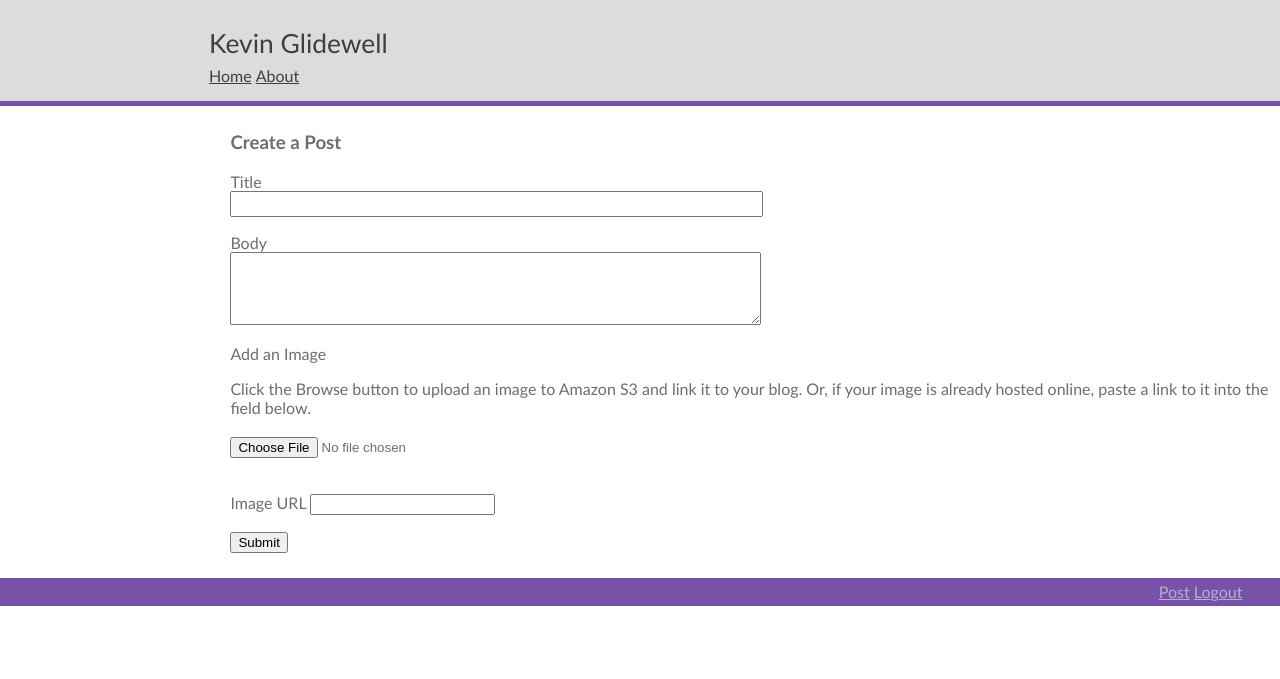
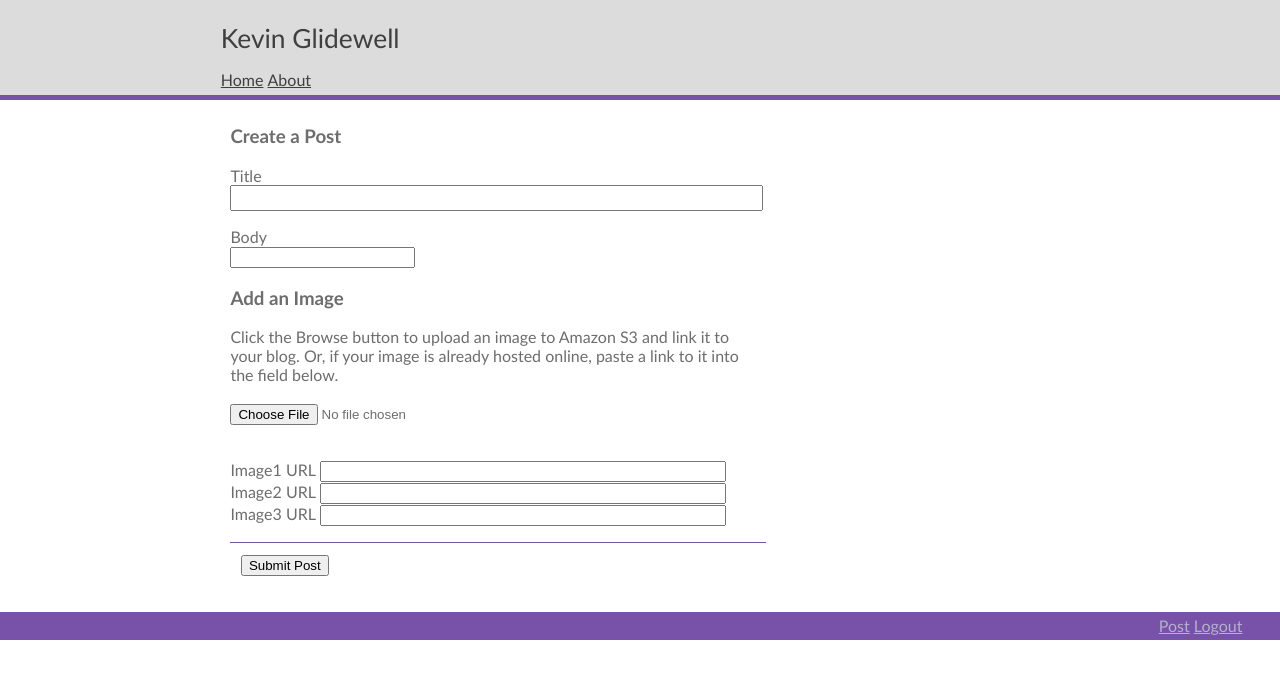
Before and after one commit to kpglide/blog, a Flask app: page /post in a window 1280 px wide. Shown: the top 679 px of the page. Run offline with Flask 2, Linux system fonts and the light colour scheme; a user stored in the database is signed in; some libraries are stand-ins or nearby versions.

Commit message:
updated styles

```diff
--- /dev/null
+++ b/app/main/__init__.py
@@ -0,0 +1,5 @@
+from flask import Blueprint
+
+main = Blueprint('main', __name__)
+
+from . import views, errors
--- a/app/forms.py
+++ b/app/main/forms.py
@@ -1,5 +1,7 @@
 from flask.ext.wtf import Form
 from wtforms import BooleanField, TextField, TextAreaField, validators
+from wtforms import ValidationError
+from flask.ext.pagedown.fields import PageDownField
 
 #Represents a form for logging in
 class LoginForm(Form):
@@ -9,5 +11,7 @@ class LoginForm(Form):
 #Represents a form for creating blog posts
 class PostForm(Form):
 	title = TextField('title', [validators.InputRequired(), validators.Length(min=1, max=140)])
-	body = TextAreaField('body', [validators.InputRequired(), validators.Length(min=1, max=5000)])
-	image_url = TextField('image_url', [validators.Length(max=500)])
+	body = PageDownField('body', [validators.InputRequired()])
+	image1_url = TextField('image1_url', [validators.Length(max=500)])
+	image2_url = TextField('image2_url', [validators.Length(max=500)])
+	image3_url = TextField('image3_url', [validators.Length(max=500)])
--- a/app/views.py
+++ b/app/main/views.py
@@ -1,22 +1,23 @@
-from app import app, db
+from .. import db
 from flask import render_template, flash, url_for, redirect, session, request,\
-					Response
-from forms import LoginForm, PostForm
-from models import User, Post
-from config import POSTS_PER_PAGE
+					current_app, make_response, Response
+from . import main
+from .forms import LoginForm, PostForm
+from ..models import User, Post
 import time, os, json, base64, hmac, urllib
 from hashlib import sha1
 
 #Display home page showing a paginated list of blog posts
-@app.route('/')
-@app.route('/index')
-@app.route('/index/<int:page>')
-def index(page = 1):
-	posts = Post.query.order_by(Post.timestamp.desc()).paginate(page, POSTS_PER_PAGE, False)
+@main.route('/')
+@main.route('/index')
+@main.route('/index/<int:page>')
+def index(page = 1, type=int):
+	posts = Post.query.order_by(Post.timestamp.desc()).paginate(page,
+								per_page=current_app.config['POSTS_PER_PAGE'])
 	return render_template('index.html', posts=posts)
 
 #Display admin page where registered users are able to login
-@app.route('/admin', methods=['GET', 'POST'])
+@main.route('/admin', methods=['GET', 'POST'])
 def admin():
 	if 'logged_in' in session:
 		return render_template('admin.html')
@@ -27,37 +28,39 @@ def admin():
 			session['username'] = user.username
 			session['user_id'] = user.id
 			session['logged_in'] = True
-			return redirect(url_for('post'))
+			return redirect(url_for('.post'))
 		else:
 			flash('Sorry, you are not registered.  Please contact the site owner to register.')
 			return render_template('admin.html', form=form)
 	return render_template('admin.html', form=form)
 
-@app.route('/logout')
+@main.route('/logout')
 def logout():
 	session.pop('logged_in', None)
 	session.pop('user_id', None)
 	session.pop('username', None)
 	flash('You were logged out')
-	return redirect(url_for('index'))
+	return redirect(url_for('.index'))
 
 #Display post page where a logged in user may draft and submit a blog post
-@app.route('/post', methods=['GET', 'POST'])
+@main.route('/post', methods=['GET', 'POST'])
 def post():
 	if 'logged_in' not in session:
-		return redirect(url_for('admin'))
+		return redirect(url_for('.admin'))
 	form = PostForm()
 	user_id = session['user_id']
 	if form.validate_on_submit():
-		post = Post(title=form.title.data, body=form.body.data, user_id=user_id,
-					image_url=form.image_url.data)
+		post = Post(title=form.title.data, body=form.body.data,
+					user_id=user_id, image1_url=form.image1_url.data,
+					image2_url=form.image2_url.data,
+					image3_url=form.image3_url.data)
 		db.session.add(post)
 		db.session.commit()
 		flash('Your post is now live.')
 		return redirect('index')
 	return render_template('post.html', form=form)
 
-@app.route('/sign_s3/')
+@main.route('/sign_s3/')
 def sign_s3():
     AWS_ACCESS_KEY = os.environ.get('AWS_ACCESS_KEY')
     AWS_SECRET_KEY = os.environ.get('AWS_SECRET_KEY')
@@ -84,23 +87,23 @@ def sign_s3():
     return Response(content, mimetype='text/plain; charset=x-user-defined')
 
 #Delete a blog post
-@app.route('/delete/<int:id>')
+@main.route('/delete/<int:id>')
 def delete(id):
 	if 'logged_in' not in session:
-		return redirect(url_for('index'))
+		return redirect(url_for('.index'))
 	post = Post.query.get(id)
 	if post == None:
 		flash('Post not found.')
-		return redirect(url_for('index'))
+		return redirect(url_for('.index'))
 	if post.user_id != session['user_id']:
 		flash('You do not have rights to delete this post.')
-		return redirect(url_for('index'))
+		return redirect(url_for('.index'))
 	db.session.delete(post)
 	db.session.commit()
 	flash('Your post has been deleted.')
-	return redirect(url_for('index'))
+	return redirect(url_for('.index'))
 
 #Display the web app's about page
-@app.route('/about')
+@main.route('/about')
 def about():
 	return render_template('about.html')
--- a/app/static/base_styles.css
+++ b/app/static/base_styles.css
@@ -14,10 +14,20 @@ body {
 	width: 100%;
 	background-color: gainsboro;
 	height: 20%;
-	padding: .1% .2% .2% .2%;
+	padding: .1% .2% .2% 0%;
 	border-bottom-style: solid;
 	border-bottom-width: thick;
 	border-bottom-color: #7851a9;
+}
+
+.masthead_elements {
+	margin-top: 1%;
+	margin-left: 1%;
+	margin-right: 1%;
+	margin-bottom: 8.5px;
+	line-height: 1.5em;
+	padding-right: 1em;
+	padding-left: 1em;
 }
 
 #masthead h2 a {
@@ -29,7 +39,7 @@ body {
 #masthead ul {
 	text-align: left;
 	line-height: 50%;
-	margin-right: 15%;
+	margin-right: 16%;
 }
 
 #masthead li {
@@ -115,9 +149,33 @@ and post title, body and byline styles */
 	height: 1.5em;
 }
 
-#body_input {
+#flask-pagedown-body {
 	width: 50%;
 	height: 5em;
+}
+
+.flask-pagedown-preview {
+	border-style: solid;
+	border-width: thin;
+	border-color: #7851a9;
+	max-width: 50%;
+	margin: 1% 0% 0% 0%;
+}
+
+#image_instructions {
+	max-width: 50%;
+}
+
+.image_url_input {
+	width: 38%;
+}
+
+#submit {
+	padding: 1%;
+	max-width: 49%;
+	border-top-style: solid;
+	border-top-width: thin;
+	border-color: #7851a9;
 }
 
 /* Styles for About page */
@@ -198,19 +261,16 @@ and post title, body and byline styles */
 /* Style rules for screens @ least 780 px */
 @media screen and (min-width: 780px) {
 
-#masthead ul {
-	margin-left: 13%;
-	line-height: 75%
-}
-
-#masthead h2 a {
-	text-decoration: none;
-	font-size: 110%
+.masthead_elements {
+	margin-top: 1%;
+	margin-right: 0%;
+	margin-bottom: 8.5px;
+	margin-left: 16%;
 }
 
 #post {
 	float: left;
-	margin: 1% 1% 2% 15%;
+	margin: 1% 1% 2% 16%;
 	width: 52%;
 	max-width: 850px;
 }
--- a/app/templates/admin.html
+++ b/app/templates/admin.html
@@ -23,12 +23,12 @@
 		<div id="login_form">
 			<p>Username {{form.username}}<br>
 				{% for error in form.errors.username %}
-				<label id="login_form_error">[{{error}}]</label>
+				<label id="login_form_error">{{error}}</label>
 				{% endfor %}
 			</p>
 			<p>Password {{form.password}}<br>
 				{% for error in form.errors.password %}
-				<label id="login_form_error">[{{error}}]</label>
+				<label id="login_form_error">{{error}}</label>
 				{% endfor %}
 			</p>
 		</div>
--- a/app/templates/base.html
+++ b/app/templates/base.html
@@ -23,12 +23,13 @@
 	<body>
 
 	<div id="masthead">
-		<hgroup>
-			<ul>
-				<li><h2><a href="/index">Kevin Glidewell</a></h2></li><br>
-				<li><a href="{{url_for('index')}}">Home</a></li>
-				<li><a href="{{url_for('about')}}">About</a></li>
-			</ul>
+		<ul class="masthead_elements">
+			<li><h2><a href="/index">Kevin Glidewell</a></h2></li><br>
+		</ul>
+		<ul class="masthead_elements masthead_link_list">
+			<li><a href="{{url_for('main.index')}}">Home</a></li>
+			<li><a href="{{url_for('main.about')}}">About</a></li>
+		</ul>
 		</hgroup>
 	</div>
 
@@ -51,7 +52,7 @@
 		<ul id="admin_login">
 		{% if session.logged_in %}
 			<li>
-				<a href="{{ url_for('post') }}">Post</a>
+				<a href="{{ url_for('main.post') }}">Post</a>
 				<a href="/logout">Logout</a>
 			</li>
 		{% else %}
--- a/app/templates/post.html
+++ b/app/templates/post.html
@@ -11,26 +11,29 @@
 
 		<div id="blog_post_form">
 			<p>Title<br>{{form.title(id="title_input")}}
-			{% for error in form.errors.username %}
-			<label id="blog_post_form_error">[{{error}}]</label>
-			{% endfor %}</p>
-			<p>Body<br> {{form.body(id="body_input")}}<br>
-			{% for error in form.errors.password %}
-			<label id="blog_post_form_error">[{{error}}]</label>
-			{% endfor %}</p>
+				{% for error in form.errors.username %}
+				<label id="blog_post_form_error">[{{error}}]</label>
+				{% endfor %}</p>
+				<p>Body<br> {{form.body}}<br>
+				{% for error in form.errors.password %}
+				<label id="blog_post_form_error">[{{error}}]</label>
+				{% endfor %}
+			</p>
 			<p>
-				<p>Add an Image</p>
-					<div>Click the Browse button to upload an image to Amazon S3 and link it to your blog.  Or, if your image is already hosted online, paste a link to it into the field below.</div><br>
+				<h3>Add an Image</h3>
+					<div id="image_instructions">Click the Browse button to upload an image to Amazon S3 and link it to your blog.  Or, if your image is already hosted online, paste a link to it into the field below.</div><br>
 
 					<input type="file" id="file" onchange="s3_upload();"/>
 						<p id="status"></p>
 						<div id="preview"><img></div>
 
-					<div>Image URL {{form.image_url(id="image_url")}}</div>
+					<div>Image1 URL {{form.image1_url(class="image_url_input")}}</div>
+					<div>Image2 URL {{form.image2_url(class="image_url_input")}}</div>
+					<div>Image3 URL {{form.image3_url(class="image_url_input")}}</div>
 			</p>
 		</div>
 
-		<div><input type="submit" value="Submit"></div>
+		<div id="submit"><input type="submit" value="Submit Post"></div>
 
 
 
@@ -66,4 +69,6 @@ function s3_upload(){
 
 </script>
 
+{{ pagedown.include_pagedown() }}
+
 {% endblock %}
--- a/db_create.py
+++ /dev/null
@@ -1,6 +0,0 @@
-from config import SQLALCHEMY_DATABASE_URI
-from app import db
-import os.path
-
-#Creates the database tables
-db.create_all()
--- /dev/null
+++ b/manage.py
@@ -0,0 +1,22 @@
+import os
+from app import create_app, db
+from app.models import User, Post
+from flask.ext.script import Shell, Manager
+from flask.ext.migrate import Migrate, MigrateCommand
+
+#Create an app and apply configuration settings from config.py
+app = create_app(os.getenv('FLASK_CONFIG') or 'default')
+manager = Manager(app)
+migrate = Migrate(app, db)
+
+#Make a shell context which automatically imports database and
+#models for use within the python shell
+
+def make_shell_context():
+	return dict(app=app, db=db, User=User, Post=Post)
+
+manager.add_command("shell", Shell(make_context=make_shell_context))
+manager.add_command('db', MigrateCommand)
+
+if __name__ == '__main__':
+	manager.run()
--- a/run.py
+++ /dev/null
@@ -1,4 +0,0 @@
-from app import app
-
-if __name__ == '__main__':
-	app.run(debug=True, port=8080)
```
Also changed, not shown: other parts of app/static/base_styles.css (+35 -6 lines), app/__init__.py (+24 -7 lines), app/main/errors.py (added, +10 -0 lines), app/models.py (+24 -5 lines), app/templates/404.html (added, +11 -0 lines), app/templates/500.html (added, +12 -0 lines), app/templates/index.html (+21 -8 lines), config.py (+50 -8 lines), blog.db (deleted), 2 other files.
